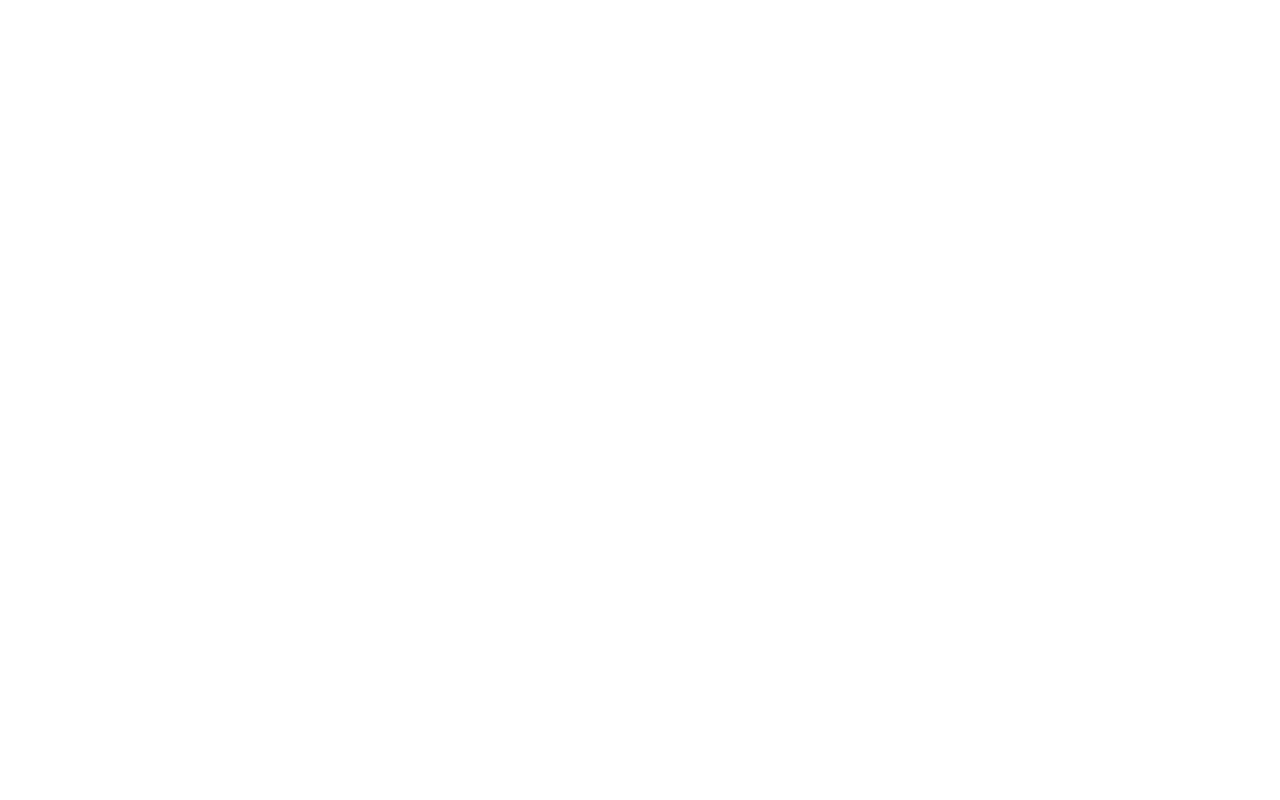
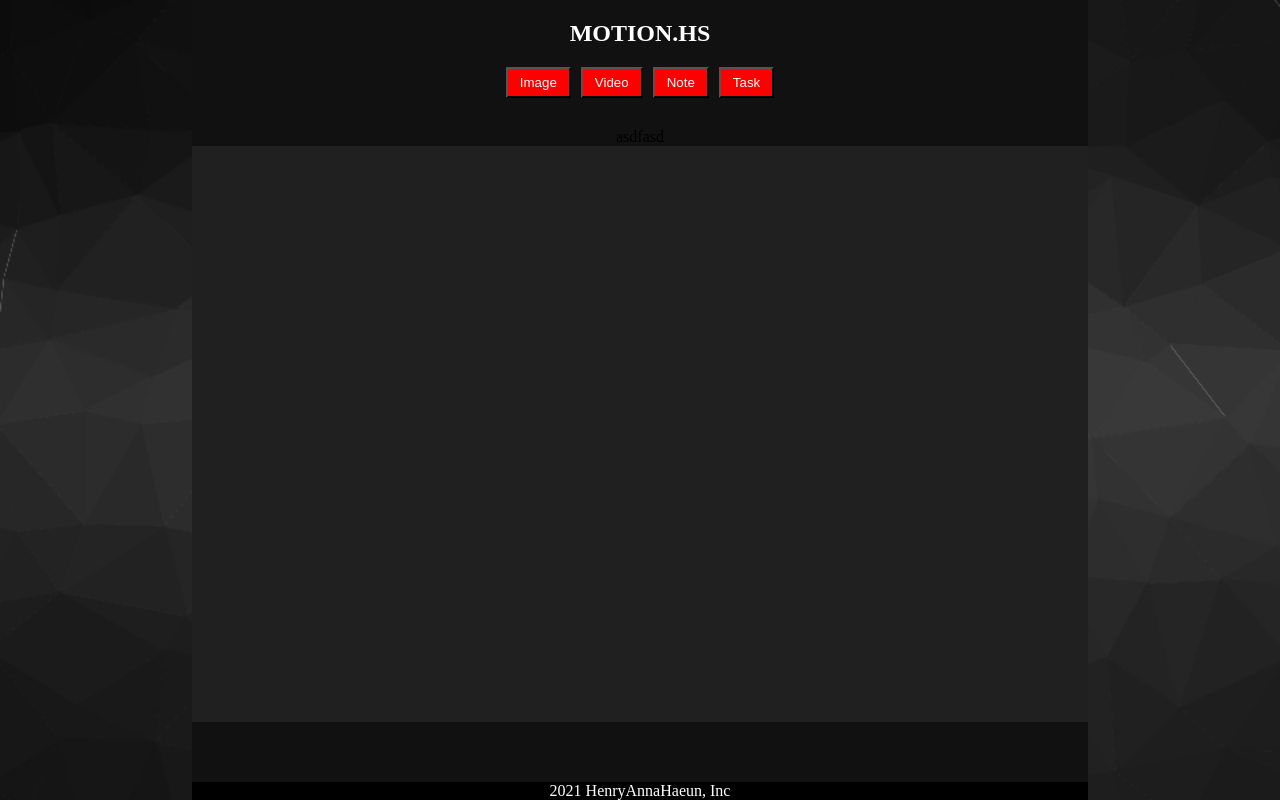
Before and after one commit to Henry-Cho/motionSidePJ, a plain HTML site: page index.html in a window 1280 px wide. Drawn offline with Linux system fonts and the light colour scheme.

Commit message:
added a basic view structure

```diff
--- a/index.html
+++ b/index.html
@@ -4,10 +4,44 @@
     <meta charset="UTF-8">
     <meta http-equiv="X-UA-Compatible" content="IE=edge">
     <meta name="viewport" content="width=device-width, initial-scale=1.0">
+    <link rel="stylesheet" href="style.css">
     <script src="main.js"></script>
-    <title>Document</title>
+    <title>Motion.HS</title>
 </head>
 <body>
+    <!-- The largest container -->
+    <div class="container">
+        <!-- Header -->
+        <section class="header">
+            <!-- Title -->
+            <h2 class="title">MOTION.HS</h2>
+            <!-- Nav bar -->
+            <nav class="nav">
+                <!-- Button box -->
+                <ul class="btnBox">
+                    <li><button>Image</button></li>
+                    <li class="centerLeft"><button>Video</button></li>
+                    <li class="centerRight"><button>Note</button></li>
+                    <li><button>Task</button></li>
+                </ul>
+            </nav>
+        </section>
 
+        <!-- Main section -->
+        <section class="main">
+            asdfasd
+            <!-- 스크롤 크기 정의 -->
+            <div class="main_inner">
+                <div class="box">
+                    <div class="type"></div>
+                    <div class="content"></div>
+                </div>
+            </div>
+        </section>
+        <!-- Footer -->
+        <footer class="footer">
+            2021 HenryAnnaHaeun, Inc
+        </footer>
+    </div>
 </body>
 </html>
--- /dev/null
+++ b/style.css
@@ -0,0 +1,68 @@
+body {
+    margin: 0;
+    height: 100vh;
+    display: flex;
+    justify-content: center;
+    background-image: url("cool-background (1).png");
+    background-repeat: no-repeat, repeat;
+    background-size: cover;
+    background-position: center;
+}
+
+/* The coilective frame */
+.container {
+    width: 70vw;
+    /* height: 100vh; */
+    text-align: center;
+    background-color: rgb(17, 17, 17);
+    display: flex;
+    flex-direction: column;
+    justify-content: space-between;
+}
+
+/* Header */
+
+.header {
+    color: white;
+}
+
+/* nav bar */
+.btnBox {
+    display: flex;
+    justify-content: center;
+    padding: 0;
+}
+
+.btnBox li {
+    list-style: none;
+}
+
+li > button {
+    background: red;
+    outline: none;
+    color: white;
+    padding: 6px 12px;
+    cursor: pointer;
+}
+
+.centerLeft {
+    margin: 0 10px;
+}
+
+.centerRight {
+    margin-right: 10px;
+}
+/* Main */
+.main {
+    height: 80%;
+}
+
+.main_inner {
+    min-height: 90%;
+    background: rgb(32, 32, 32);
+}
+
+.footer {
+    background: black;
+    color: white;
+}
```
Also changed, not shown: cool-background (1).png (added), cool-background.png (added).
